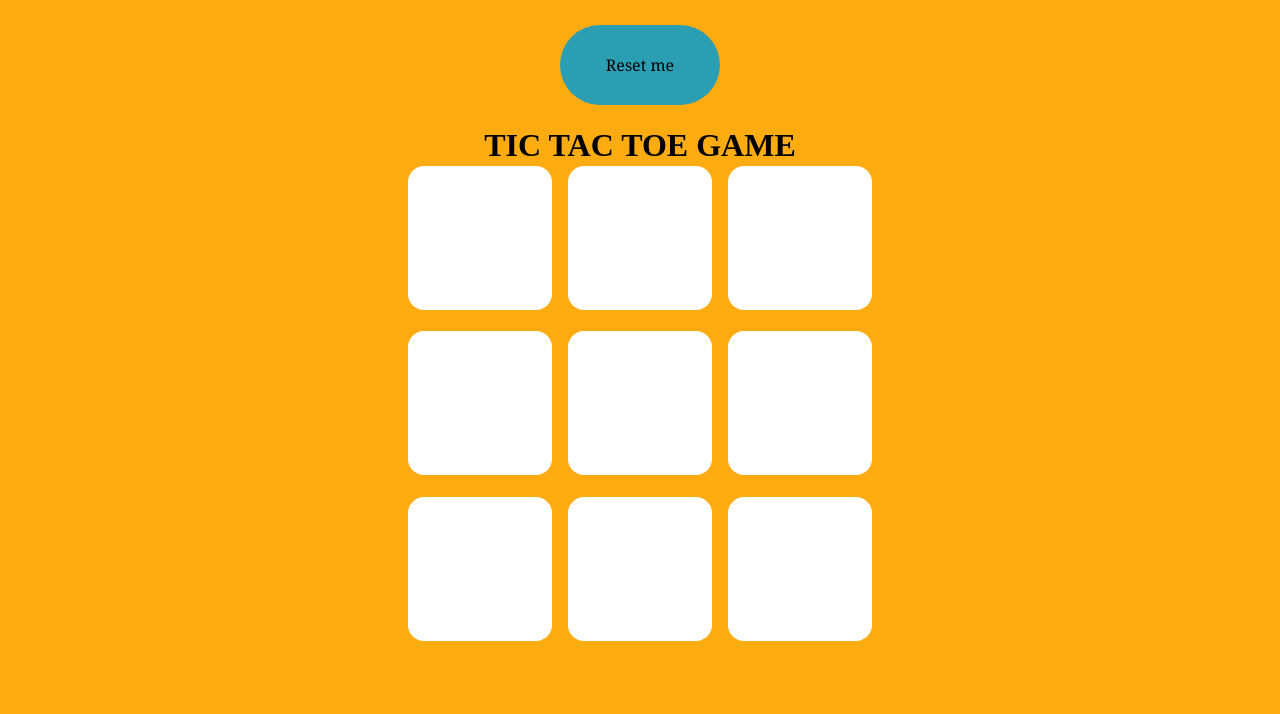
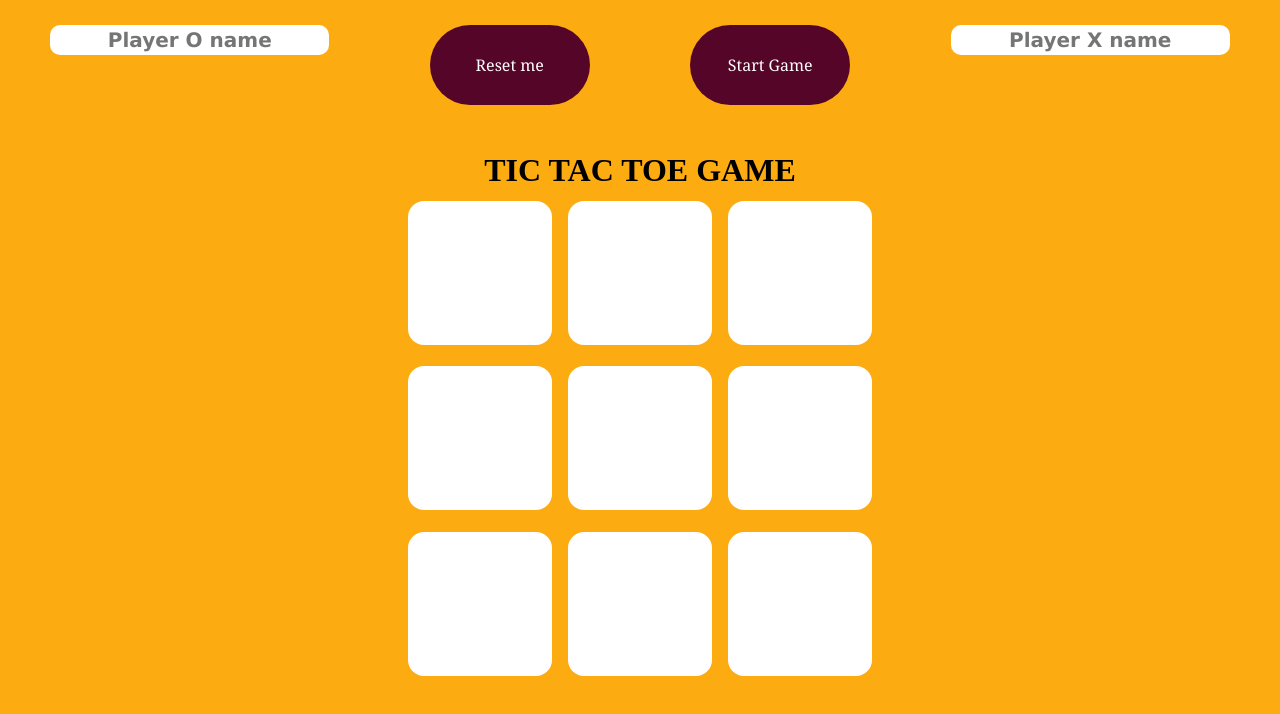
Before and after one commit to shindesailee30/Tic-Tac--Toe-Game, a plain HTML site: page index.html in a window 1280 px wide. Both pictures are taken after a click on the button "Reset me". Drawn offline with Linux system fonts and the light colour scheme.

Commit message:
addes usernames

```diff
--- a/app.js
+++ b/app.js
@@ -1,8 +1,12 @@
 let boxes = document.querySelectorAll(".box");
 let resetBtn = document.querySelector(".res_btn");
 let newBtn = document.querySelector(".new_btn");
+let startBtn = document.querySelector(".start_btn");
 let msgContainer = document.querySelector(".msg_container");
 let msg = document.querySelector(".msg");
+let nameO = document.querySelector(".O");
+let nameX = document.querySelector(".X");
+
 
 let turnO = true; //if player O clickes then true or else it is X turns
 
@@ -18,13 +22,23 @@ const winPatterns =
     [2,4,6]
 ]
 
+const saveun = () => {
+    var playerO = document.getElementById('O').value;
+    var playerX = document.getElementById('X').value;
+    alert("The game has started");
+}
+
 const resGame = () => {
     turnO = true;
     enableBoxes();
     msg.classList.add("hide");
     newBtn.classList.add("hide");
+    nameO.classList.remove("hide");
+    nameX.classList.remove("hide");
+    startBtn.classList.remove("hide");
 
 }
+
 
 boxes.forEach( (box) =>{
     box.addEventListener("click",()=>{
@@ -61,20 +75,33 @@ const showWinner = (winner) => {
     msg.innerText = ` Congratulations!! Winner is ${winner} `;
     msg.classList.remove("hide");
     newBtn.classList.remove("hide");
+    nameO.classList.add("hide");
+    nameX.classList.add("hide");
+    startBtn.classList.add("hide");
     disableBoxes();
 }
 
 const checkWinner = () => {
+    var playerO = document.getElementById('O').value;
+    var playerX = document.getElementById('X').value;
+
     for (let pattern of winPatterns){
         let pos1Val = boxes[pattern[0]].innerText;
         let pos2Val = boxes[pattern[1]].innerText;
         let pos3Val = boxes[pattern[2]].innerText;
 
+
         if (pos1Val != "" && pos2Val != "" && pos3Val != "" ) {
-            if (pos1Val === pos2Val && pos2Val === pos3Val ){
-                console.log("winner", pos1Val);
-                showWinner(pos1Val);
+            if (pos1Val === pos2Val && pos2Val === pos3Val){
+                if(pos1Val === "O"){
+                    showWinner(playerO);
+
+                }
+                else{
+                    showWinner(playerX);
+                }
             }
+
         }
 
     }
@@ -82,3 +109,4 @@ const checkWinner = () => {
 
 resetBtn.addEventListener("click", resGame);
 newBtn.addEventListener("click", resGame);
+startBtn.addEventListener("click",saveun);
--- a/index.html
+++ b/index.html
@@ -9,18 +9,17 @@
 </head>
 <body>
     <div class="msg_container" >
+        <input type="text" class="name O" id = "O"placeholder="Player O name">
+
         <button class="res_btn">Reset me</button>
+        <button class="start_btn">Start Game</button>
+        <input type="text" class="name X" id="X" placeholder="Player X name">
         <p class="msg hide">WINNER</p>
         <button class="new_btn hide" >New Game</button>
     </div>
     <div class="container">
     <main>
-
-
         <h1>TIC TAC TOE GAME</h1>
-
-
-
             <div class="game">
                 <button class = "box"></button>
                 <button class = "box"></button>
--- a/style.css
+++ b/style.css
@@ -4,7 +4,7 @@
 }
 
 body{
-    background-color:#FCAB10 ;
+    background-color:#FCAB10;
     text-align: center;
 }
 /* BG COLOR : #FCAB10 ; X -> color #F8333C ; O color -> #2B9EB3*/
@@ -12,6 +12,7 @@ body{
 
 
 .container{
+    margin-top: 30px;
     height: 70vh;
     display: flex;
     justify-content: center;
@@ -45,7 +46,8 @@ body{
     font-size: medium;
     font-family: Georgia, 'Times New Roman', Times, serif;
     font-weight:550;
-    background-color: #2B9EB3;
+    color: white;
+    background-color: #550527;
 
 }
 
@@ -57,7 +59,7 @@ body{
     font-size: medium;
     font-family: Georgia, 'Times New Roman', Times, serif;
     font-weight:550;
-    background-color: #2B9EB3;
+    background-color: #7FC6A4;
 }
 .msg_container{
     margin-top: 25px;
@@ -73,3 +75,28 @@ body{
 .hide{
     display: none;
 }
+.name{
+    font-family: 'Lucida Sans', 'Lucida Sans Regular', 'Lucida Grande', 'Lucida Sans Unicode', Geneva, Verdana, sans-serif;
+    font-size: 20px;
+    height: 30px;
+    border-radius: 10px;
+    border: none;
+    text-align: center;
+    color: #550527;
+    font-weight: bold;
+}
+
+h1{
+    margin-bottom: 10px;
+}
+.start_btn{
+    height: 10vmin;
+    width: 20vmin;
+    border: none;
+    border-radius: 10vmin;
+    font-size: medium;
+    font-family: Georgia, 'Times New Roman', Times, serif;
+    font-weight:550;
+    color: white;
+    background-color: #550527;
+}
```
